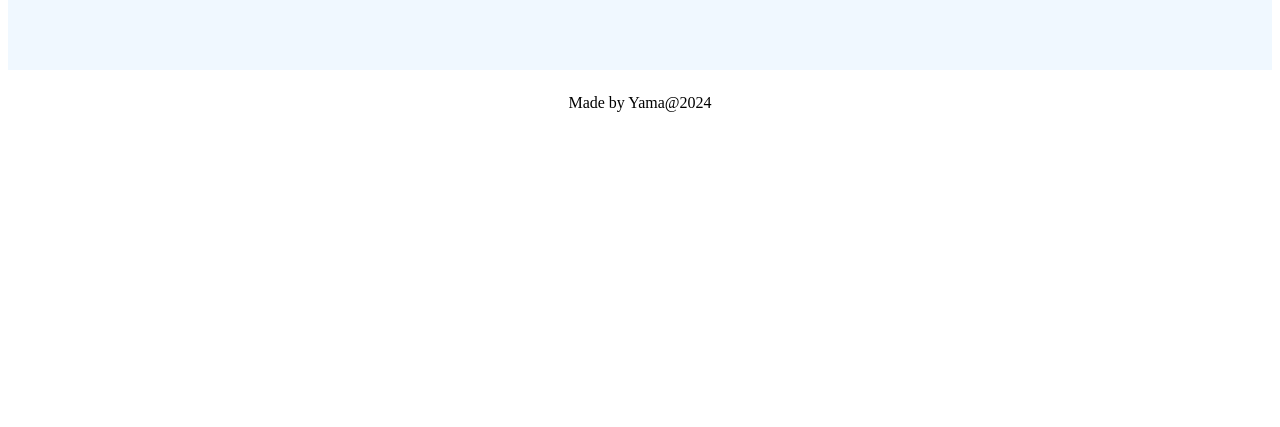
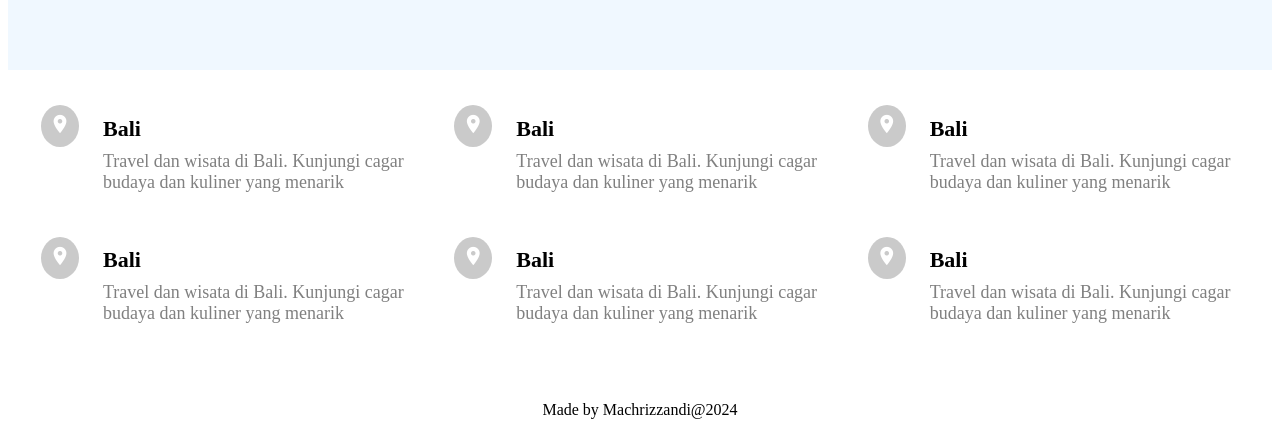
Before and after one commit to revou-fundamental-course/09-dec-24-ishar-machrizzandi, a plain HTML site: page index.html in a window 1280 px wide. Shown: the part 657-1084 px from the top of the page. Before the commit the page ends 800 px from the top, so only its background shows below. Drawn offline with Linux system fonts and the light colour scheme.

Commit message:
4th commit

```diff
--- a/css/style.css
+++ b/css/style.css
@@ -59,6 +59,57 @@ form {
     padding-bottom: 64px;
 }
 
+.packages-content {
+    /* display: flex;
+    flex-wrap: wrap; */
+    display: grid;
+    grid-template-columns: repeat(3,1fr);
+    gap: 2rem;
+    row-gap: 20px;
+    padding: 2rem 1.75rem ;
+}
+
+.packages-item {
+    /* width: calc(100vw / 3 - 6px); */
+    padding: 3px 5px;
+    display: flex;
+    align-items: flex-start;
+
+
+}
+
+.packages-item .icon {
+    border-radius: 100%;
+    padding: 8px;
+    background-color: #cacaca;
+}
+
+.packages-item .icon>i {
+    color: white;
+    font-size: 22px !important;
+}
+
+.packages-item .content {
+    margin-left: 1.5rem;
+}
+
+
+.packages-item .content .label {
+    font-size: 22px;
+    line-height: 1px;
+    padding-top: 4px;
+    padding-bottom: 4px;
+    margin-bottom: 4px;
+
+}
+
+.packages-item .content .description {
+   font-weight: 400;
+   font-size: 18px;
+   color: grey;
+
+}
+
 footer {
     margin-top: 24px;
     text-align: center;
--- a/index.html
+++ b/index.html
@@ -5,6 +5,7 @@
     <meta http-equiv="X-UA-Compatible" content="IE=edge">
     <meta name="viewport" content="width=device-width, initial-scale=1.0">
     <title>Document</title>
+    <link rel="stylesheet" href="https://fonts.googleapis.com/icon?family=Material+Icons">
     <link rel="stylesheet" href="css/style.css">
 </head>
 <body>
@@ -39,14 +40,71 @@
 
         <!-- Our Packages Content -->
         <section id="our-package-section">
-            <header class="content-header our-packages-header">
+            <div class="content-header our-packages-header">
                 <h1>Our Packages</h1>
-            </header>
+            </div>
+           <div class="packages-content">
+            <div class="packages-item">
+                <div class="icon">
+                    <i class="material-icons" style="font-size:48px;">room</i>
+                </div>
+                <div class="content">
+                    <h1 class="label">Bali</h1>
+                    <p class="description">Travel dan wisata di Bali. Kunjungi cagar budaya dan kuliner yang menarik</p>
+                </div>
+            </div>
+            <div class="packages-item">
+                <div class="icon">
+                    <i class="material-icons" style="font-size:48px;">room</i>
+                </div>
+                <div class="content">
+                    <h1 class="label">Bali</h1>
+                    <p class="description">Travel dan wisata di Bali. Kunjungi cagar budaya dan kuliner yang menarik</p>
+                </div>
+            </div>
+            <div class="packages-item">
+                <div class="icon">
+                    <i class="material-icons" style="font-size:48px;">room</i>
+                </div>
+                <div class="content">
+                    <h1 class="label">Bali</h1>
+                    <p class="description">Travel dan wisata di Bali. Kunjungi cagar budaya dan kuliner yang menarik</p>
+                </div>
+            </div>
+            <div class="packages-item">
+                <div class="icon">
+                    <i class="material-icons" style="font-size:48px;">room</i>
+                </div>
+                <div class="content">
+                    <h1 class="label">Bali</h1>
+                    <p class="description">Travel dan wisata di Bali. Kunjungi cagar budaya dan kuliner yang menarik</p>
+                </div>
+            </div>
+            <div class="packages-item">
+                <div class="icon">
+                    <i class="material-icons" style="font-size:48px;">room</i>
+                </div>
+                <div class="content">
+                    <h1 class="label">Bali</h1>
+                    <p class="description">Travel dan wisata di Bali. Kunjungi cagar budaya dan kuliner yang menarik</p>
+                </div>
+            </div>
+            <div class="packages-item">
+                <div class="icon">
+                    <i class="material-icons" style="font-size:48px;">room</i>
+                </div>
+                <div class="content">
+                    <h1 class="label">Bali</h1>
+                    <p class="description">Travel dan wisata di Bali. Kunjungi cagar budaya dan kuliner yang menarik</p>
+                </div>
+            </div>
+
+           </div>
         </section>
     </main>
 
     <footer>
-        <span>Made by Yama@2024</span>
+        <span>Made by Machrizzandi@2024</span>
     </footer>
 
 </body>
```
